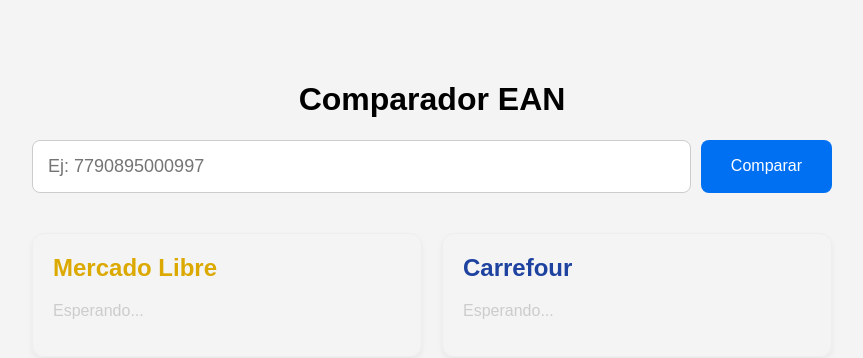
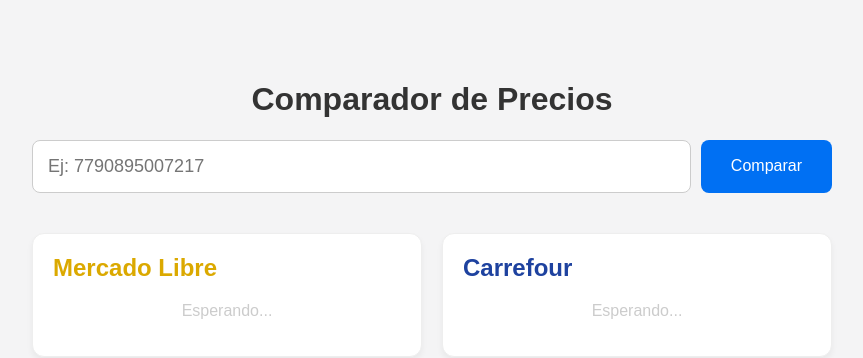
Before and after one commit to gastoncarreecommerce/ComparadorNuevo, a Next.js app: page / in a window 1280 px wide. Shown: the top 358 px of the page, without its empty margins (208-1071 px from the left). Built offline with nearby package versions, Linux system fonts and the light colour scheme.

Commit message:
Update page.js

```diff
--- a/app/page.js
+++ b/app/page.js
@@ -12,8 +12,7 @@
     setMeliData(null);
     setCarrefourData(null);
 
-    // 1. MERCADO LIBRE (Desde el navegador para evitar bloqueo 403)
-    // Usamos fetch directo a la API pública
+    // 1. MERCADO LIBRE (Desde el navegador del usuario)
     fetch(`https://api.mercadolibre.com/sites/MLA/search?q=${ean}&limit=1`)
       .then(res => res.json())
       .then(data => {
@@ -30,9 +29,9 @@
           setMeliData({ found: false });
         }
       })
-      .catch(() => setMeliData({ found: false, error: true }));
+      .catch(() => setMeliData({ found: false }));
 
-    // 2. CARREFOUR (Desde nuestro Backend Seguro)
+    // 2. CARREFOUR (Desde tu Backend con la búsqueda corregida)
     fetch(`/api/compare?ean=${ean}`)
       .then(res => res.json())
       .then(data => setCarrefourData(data))
@@ -43,7 +42,7 @@
 
   return (
     <div style={{ maxWidth: '800px', margin: '40px auto', fontFamily: 'sans-serif', padding: '20px' }}>
-      <h1 style={{ textAlign: 'center' }}>Comparador EAN</h1>
+      <h1 style={{ textAlign: 'center', color: '#333' }}>Comparador de Precios</h1>
 
       <div style={{ display: 'flex', gap: '10px', marginBottom: '40px' }}>
         <input
@@ -51,41 +50,42 @@
           value={ean}
           onChange={(e) => setEan(e.target.value)}
           onKeyDown={(e) => e.key === 'Enter' && buscar()}
-          placeholder="Ej: 7790895000997"
+          placeholder="Ej: 7790895007217"
         />
-        <button onClick={buscar} style={{ padding: '0 30px', backgroundColor: '#0070f3', color: 'white', border: 'none', borderRadius: '8px', cursor: 'pointer', fontSize: '16px' }}>
+        <button onClick={buscar} disabled={loading} style={{ padding: '0 30px', backgroundColor: '#0070f3', color: 'white', border: 'none', borderRadius: '8px', cursor: 'pointer', fontSize: '16px' }}>
           {loading ? '...' : 'Comparar'}
         </button>
       </div>
 
       <div style={{ display: 'grid', gridTemplateColumns: '1fr 1fr', gap: '20px' }}>
         {/* Tarjeta Mercado Libre */}
-        <div style={{ border: '1px solid #eee', borderRadius: '12px', padding: '20px', boxShadow: '0 4px 6px rgba(0,0,0,0.05)' }}>
+        <div style={{ border: '1px solid #eee', borderRadius: '12px', padding: '20px', boxShadow: '0 4px 6px rgba(0,0,0,0.05)', backgroundColor: 'white' }}>
           <h2 style={{ color: '#dba900', marginTop: 0 }}>Mercado Libre</h2>
           {meliData ? (
             meliData.found ? (
-              <>
-                <img src={meliData.thumbnail} style={{ height: '100px', objectFit: 'contain' }} />
-                <h3 style={{ fontSize: '16px' }}>{meliData.title}</h3>
+              <div style={{ textAlign: 'center' }}>
+                <img src={meliData.thumbnail} style={{ height: '120px', objectFit: 'contain' }} />
+                <h3 style={{ fontSize: '14px', height: '40px', overflow: 'hidden' }}>{meliData.title}</h3>
                 <p style={{ fontSize: '28px', fontWeight: 'bold', margin: '10px 0' }}>$ {meliData.price.toLocaleString('es-AR')}</p>
-                <a href={meliData.permalink} target="_blank" style={{ color: '#0070f3', textDecoration: 'none' }}>Ver en MeLi →</a>
-              </>
-            ) : <p style={{ color: '#666' }}>No encontrado o sin stock.</p>
-          ) : <p style={{ color: '#ccc' }}>Esperando...</p>}
+                <a href={meliData.permalink} target="_blank" style={{ color: '#0070f3', textDecoration: 'none', fontSize: '14px' }}>Ver publicación →</a>
+              </div>
+            ) : <p style={{ color: '#666', textAlign: 'center' }}>No encontrado.</p>
+          ) : <p style={{ color: '#ccc', textAlign: 'center' }}>Esperando...</p>}
         </div>
 
         {/* Tarjeta Carrefour */}
-        <div style={{ border: '1px solid #eee', borderRadius: '12px', padding: '20px', boxShadow: '0 4px 6px rgba(0,0,0,0.05)' }}>
+        <div style={{ border: '1px solid #eee', borderRadius: '12px', padding: '20px', boxShadow: '0 4px 6px rgba(0,0,0,0.05)', backgroundColor: 'white' }}>
           <h2 style={{ color: '#1e429f', marginTop: 0 }}>Carrefour</h2>
           {carrefourData ? (
             carrefourData.found ? (
-              <>
-                <img src={carrefourData.thumbnail} style={{ height: '100px', objectFit: 'contain' }} />
-                <h3 style={{ fontSize: '16px' }}>{carrefourData.title}</h3>
+              <div style={{ textAlign: 'center' }}>
+                <img src={carrefourData.thumbnail} style={{ height: '120px', objectFit: 'contain' }} />
+                <h3 style={{ fontSize: '14px', height: '40px', overflow: 'hidden' }}>{carrefourData.title}</h3>
                 <p style={{ fontSize: '28px', fontWeight: 'bold', margin: '10px 0' }}>$ {carrefourData.price.toLocaleString('es-AR')}</p>
-              </>
-            ) : <p style={{ color: '#666' }}>No encontrado en API VTEX.</p>
-          ) : <p style={{ color: '#ccc' }}>Esperando...</p>}
+                {carrefourData.link && <a href={carrefourData.link} target="_blank" style={{ color: '#0070f3', textDecoration: 'none', fontSize: '14px' }}>Ver en web →</a>}
+              </div>
+            ) : <p style={{ color: '#666', textAlign: 'center' }}>No encontrado.</p>
+          ) : <p style={{ color: '#ccc', textAlign: 'center' }}>Esperando...</p>}
         </div>
       </div>
     </div>
```
